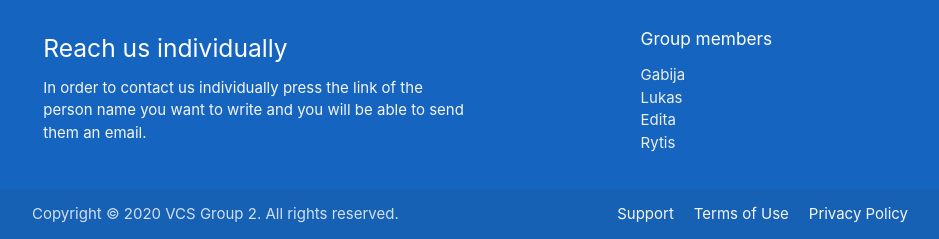
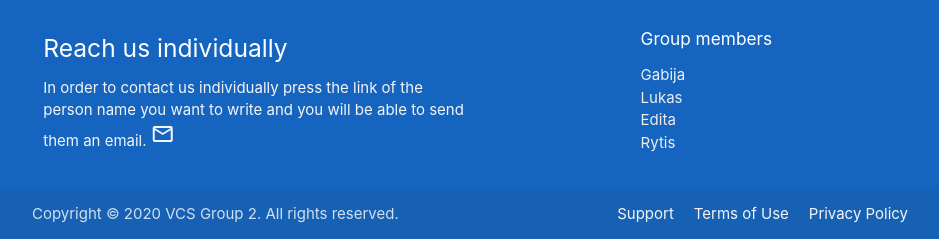
Before and after one commit to JuppyOG/vcs2011-grupe2, a PHP site: page /index.php in a window 1280 px wide. Shown: the part 1399-1638 px from the top of the page, without its empty margins (160-1099 px from the left). Run offline with PHP 8.4, Linux system fonts and the light colour scheme.

Commit message:
keli iconai ideti

```diff
--- a/footer.php
+++ b/footer.php
@@ -4,7 +4,9 @@
             <div class="row">
                 <div class="col l6 s12">
                     <h5 class="white-text">Reach us individually</h5>
-                    <p class="grey-text text-lighten-4">In order to contact us individually press the link of the person name you want to write and you will be able to send them an email.</p>
+                    <p class="grey-text text-lighten-4">In order to contact us individually press the link of the person name you want to write and you will be able to send them an email.
+                    <i class="material-icons">mail_outline</i>
+                    </p>
                 </div>
                 <div class="col l4 offset-l2 s12">
                     <h6 class="white-text">Group members</h6>
```
